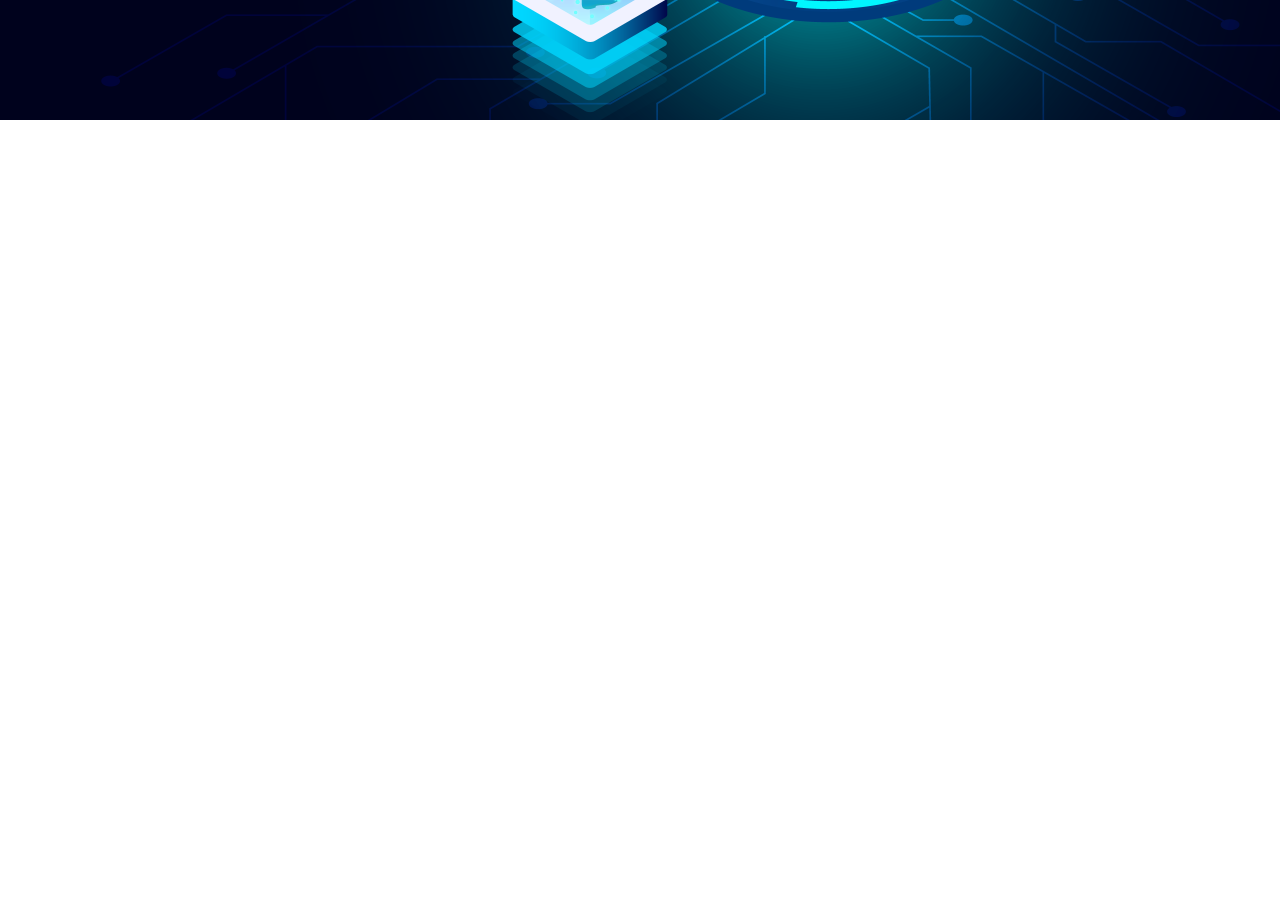
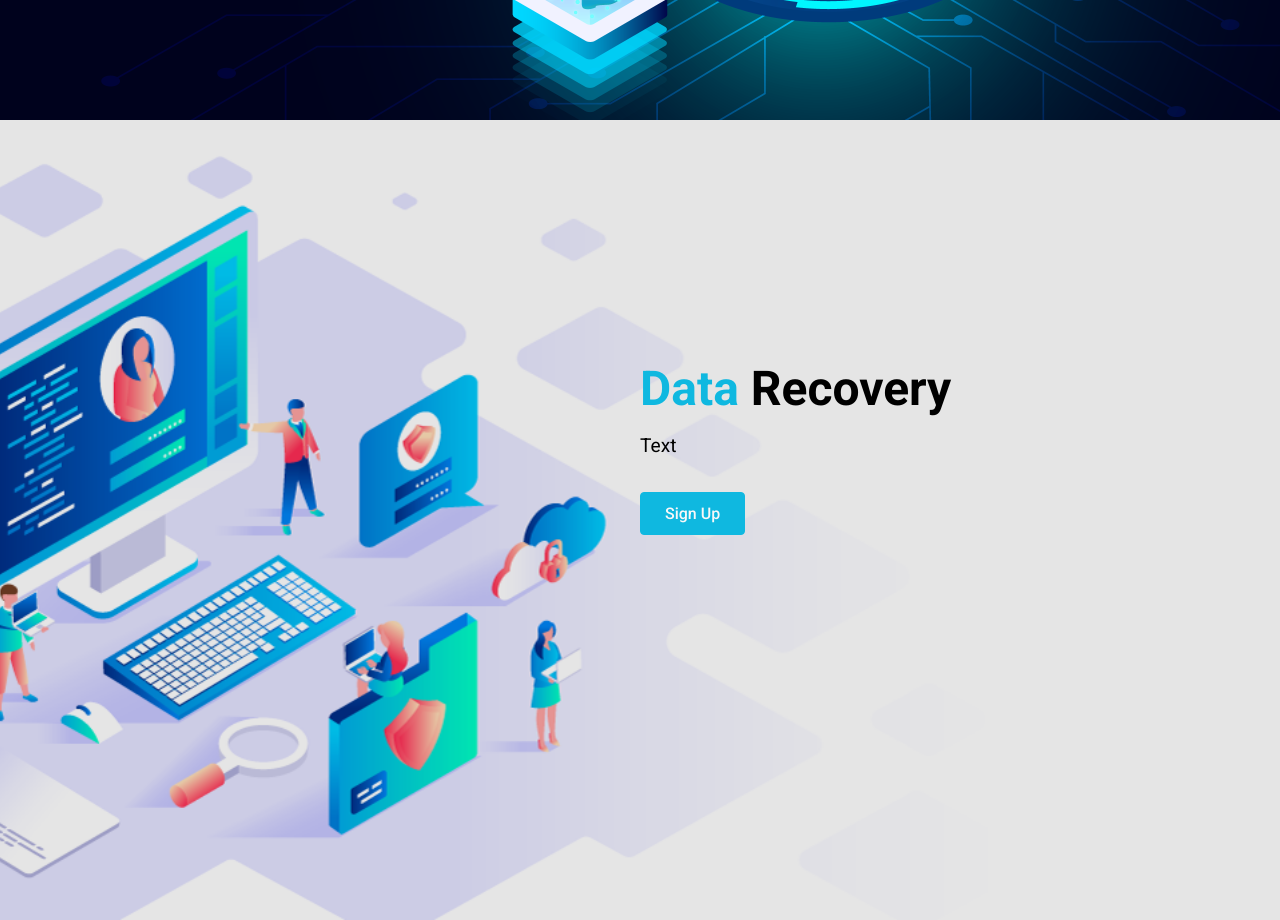
Before and after one commit to bdoneq7/eightleggedfreak, a React (Create React App) app: page / in a window 1280 px wide. Shown: the part 680-1600 px from the top of the page. Before the commit the page ends 800 px from the top, so only its background shows below. Built offline with nearby package versions, Linux system fonts and the light colour scheme.

Commit message:
added data component

```diff
--- a/src/App.js
+++ b/src/App.js
@@ -2,6 +2,7 @@
 import React from 'react';
 import Hero from './components/hero/Hero';
 import Navbar from './components/navbar/Navbar';
+import Data from './components/data/Data';
 
 
 function App() {
@@ -10,6 +11,7 @@
     <>
     <Navbar />
     <Hero />
+    <Data />
 
     </>
 
--- /dev/null
+++ b/src/components/data/Data.js
@@ -0,0 +1,19 @@
+import React from 'react';
+import './DataStyles.css';
+
+const Data = () => {
+    return  (
+        <div className='data'>
+            <div className='container'>
+                <div className='content'>
+                    <h2><span>Data</span> Recovery</h2>
+                    <p>Text</p>
+                    <div><button>Sign Up</button></div>
+                </div>
+            </div>
+
+        </div>
+    )
+}
+
+export default Data;
--- /dev/null
+++ b/src/components/data/DataStyles.css
@@ -0,0 +1,38 @@
+.data {
+    width: 100;
+    height: 100vh;
+    position: relative;
+    background: rgba(0,0,0,0.1);
+}
+
+.data:before {
+    content: '';
+    position: absolute;
+    background: url('../../assets/data-bg.png') no-repeat center center/cover;
+    height: 100%;
+    width: 100%;
+    z-index: -1;
+}
+
+.data .content {
+    display: flex;
+    flex-direction: column;
+    justify-content: center;
+    position: absolute;
+    left: 50%;
+    top: 30%;
+    width: 50%;
+}
+
+.data .content p {
+    margin: 1rem 0;
+}
+
+@media screen and (max-width: 940px) {
+    .data .content {
+        left: 0;
+        width: 100%;
+        padding: 1rem;
+        background: rgba(255,255,255,0.7);
+    }
+}
```
